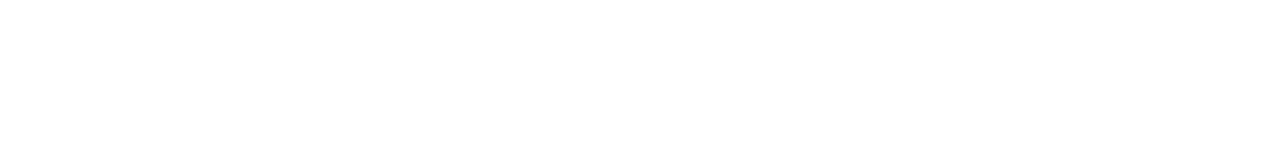
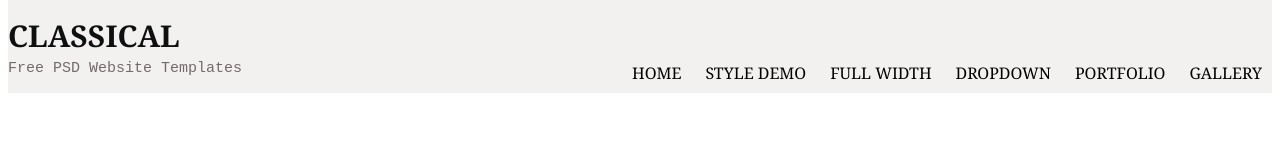
Before and after one commit to shpejtimisahu/INT19_20_Gr44, a plain HTML site: page index.html in a window 1280 px wide. Drawn offline with Linux system fonts and the light colour scheme.

Commit message:
working...

```diff
--- /dev/null
+++ b/css/style.css
@@ -0,0 +1,59 @@
+/*Fillimi i navbar*/
+
+body{
+    font-family: Cambria, Cochin, Georgia, Times, 'Times New Roman', serif;
+    font-size: 15px;
+    line-height: 1.5;
+    background-color: white;
+}
+.container{
+    width: 80;
+    margin: auto;
+    overflow: hidden;
+}
+header{
+    background-color: #f3f0f0;
+    margin-top: -15px;
+      height: 100px;
+      color: rgb(14, 15, 15);
+      border-top: black;
+      min-height: 70px;
+      border-bottom: #e8491d;
+     }
+header a{
+    color: rgb(0, 0, 0);
+    text-decoration: none;
+    text-transform: uppercase;
+    font-size: 16px;
+}
+header ul{
+    margin: 0px;
+    padding: 0px;
+}
+header li{
+    float: center;
+    display: inline;
+    padding: 0 10px 0 10px;
+}
+header #branding{
+    float:left;
+}
+  header #branding h1{
+      margin: 0;
+  }
+  header nav{
+      float:right;
+      margin-top: -35px;
+  }
+
+
+.mini-paragraph{
+    color: rgb(116, 106, 106);
+    margin-top: -20px;
+    margin-left: 0px;
+    font-family: monospace;
+}
+.pjesa2{
+    box-sizing: border-box;
+    background-color: brown;
+}
--- a/index.html
+++ b/index.html
@@ -1,2 +1,44 @@
+<!DOCTYPE html>
 <html>
+<head>
+    <meta charset="utf-8">
+    <meta name="viewport" content="width=device-width">
+    <meta name="description" content="Affordable and professional web design">
+    <meta name="keywords" content="web design, affordable web design, professional web">
+    <meta name="author" content="Brad Traversy">
+    <title>CLASSICAL </title>
+    <link rel="stylesheet" type="text/css" href="css/style.css">
+
+</head>
+<body>
+<header>
+    <div class="container">
+    <div id="breanding">
+        <h1>CLASSICAL</h1>
+        <div class="mini-paragraph">
+        <p>Free PSD Website Templates</p></div>
+    </div>
+    <nav>
+        <ul>
+            <li><a href="index.html">HOME</a></li>
+             <li><a href="style.html">STYLE DEMO</a></li>
+             <li><a href="fullwidth.html">FULL WIDTH</a></li>
+             <li><a href="dropdown.html">DROPDOWN</a></li>
+             <li><a href="portfolio.html">PORTFOLIO</a></li>
+             <li><a href="gallery.html">GALLERY</a></li>
+        </ul>
+
+    </nav>
+    </div>
+    </header>
+  <nav>
+    <div>
+
+
+    </div>
+
+  </nav>
+
+
+</body>
 </html>
```
